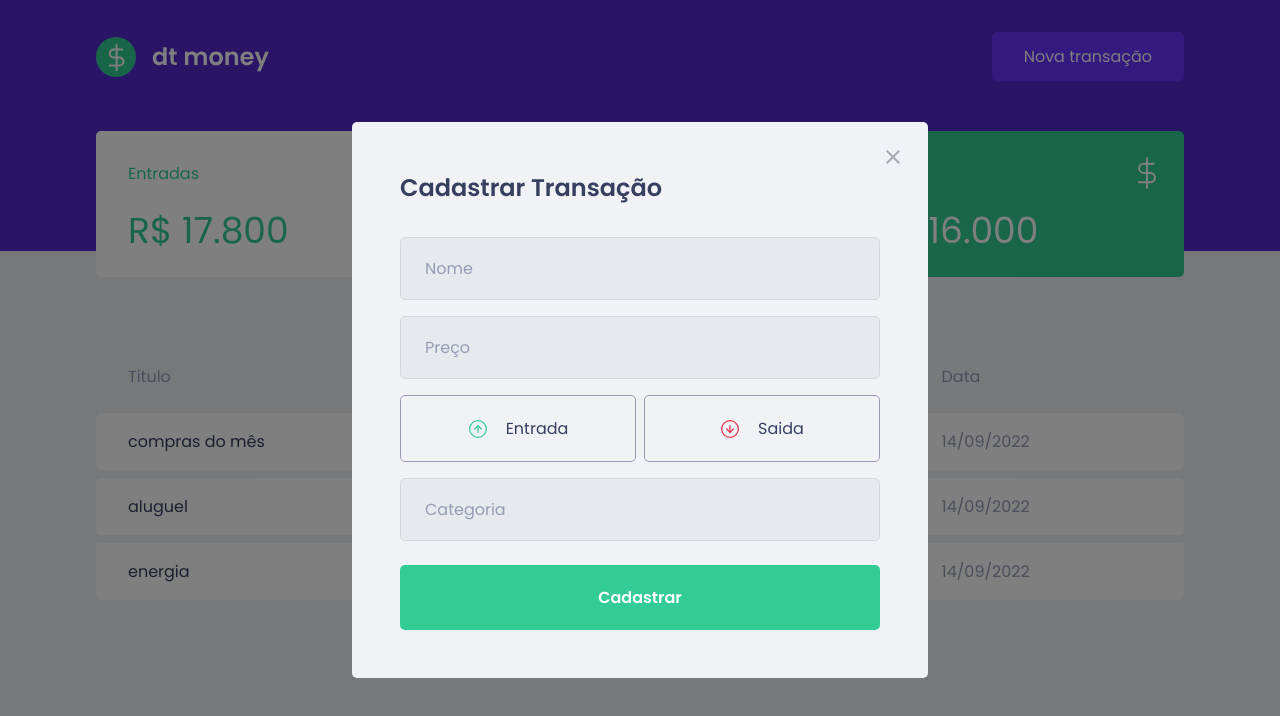
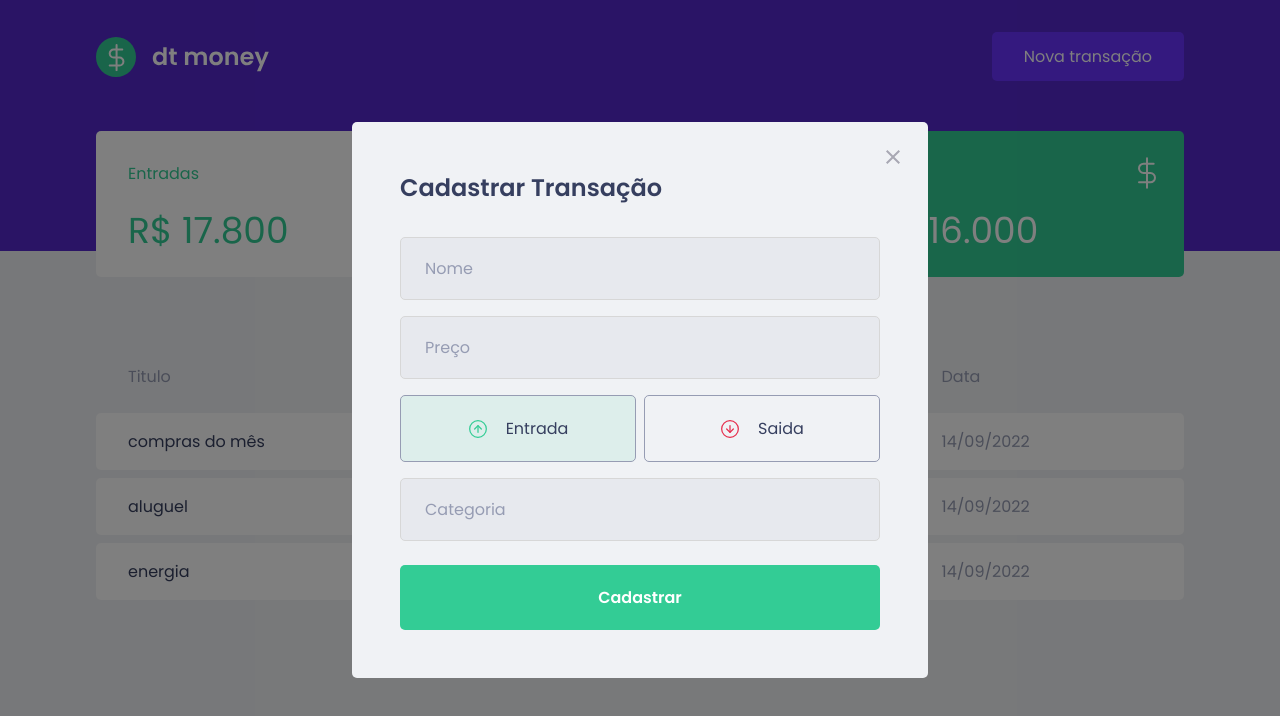
Before and after one commit to alquimara/Projetos-com-React, a React (Create React App) app in the folder VideoAula/dtmoney/: page / in a window 1280 px wide. Both pictures are taken after a click on the button "Nova transação". Shown: the top 716 px of the page. Built offline with nearby package versions, Linux system fonts and the light colour scheme; no server answers; what miragejs would draw is missing.

Commit message:
estilizado o componente de RadioButton, dentro do componente NewTransitions

```diff
--- a/VideoAula/dtmoney/package.json
+++ b/VideoAula/dtmoney/package.json
@@ -5,6 +5,7 @@
   "dependencies": {
     "axios": "^0.27.2",
     "miragejs": "^0.1.45",
+    "polished": "^4.2.2",
     "react": "^18.2.0",
     "react-dom": "^18.2.0",
     "react-modal": "^3.15.1",
--- a/VideoAula/dtmoney/src/Components/NewTransitionModal/index.tsx
+++ b/VideoAula/dtmoney/src/Components/NewTransitionModal/index.tsx
@@ -1,8 +1,9 @@
 import Modal from 'react-modal'
-import { Container ,TransitionTypeContainer} from './style';
+import { Container, RadioButton, TransitionTypeContainer } from './style';
 import  IconFechar from '../../Assents/Botão - Fechar.svg'
 import IconEntrada from '../../Assents/Entradas.svg'
 import IconSaida from '../../Assents/Saídas.svg'
+import { useState } from 'react';
 
 interface NewTransitionModalProps{
   isNewTransitonModalOpen:boolean;
@@ -11,6 +12,7 @@ interface NewTransitionModalProps{
 
 
 export function NewTransitionModal({isNewTransitonModalOpen,onCloseNewModal}:NewTransitionModalProps){
+  const[type,setType]=useState('deposit');
 
   return(
   <Modal isOpen={isNewTransitonModalOpen} onRequestClose={onCloseNewModal} overlayClassName="react-modal-overlay" className="react-modal-content">
@@ -23,16 +25,27 @@ export function NewTransitionModal({isNewTransitonModalOpen,onCloseNewModal}:New
       <form>
         <h2>Cadastrar Transação</h2>
         <input type="text" placeholder="Nome" />
-        <input type="text" placeholder="Preço"/>
+        <input type="number" placeholder="Preço"/>
         <TransitionTypeContainer>
-          <button type="button">
+          <RadioButton
+          type="button"
+          onClick={() => setType("deposit")}
+          isActive={type==='deposit'}
+          ActiveColor='green'
+          >
             <img src={IconEntrada} alt="icon de entrada"/>
             <p>Entrada</p>
-          </button>
-          <button type= "button">
+          </RadioButton>
+
+          <RadioButton type= "button"
+          onClick={() => setType("withdraw")}
+          isActive={type==='withdraw'}
+          ActiveColor='red'
+
+          >
             <img src={IconSaida} alt="icon de entrada"/>
             <p>Saida</p>
-          </button>
+          </RadioButton>
         </TransitionTypeContainer>
         <input type="text" placeholder="Categoria"/>
         <button type="submit">Cadastrar</button>
--- a/VideoAula/dtmoney/src/Components/NewTransitionModal/style.ts
+++ b/VideoAula/dtmoney/src/Components/NewTransitionModal/style.ts
@@ -1,4 +1,5 @@
 import styled from "styled-components";
+import {darken, transparentize}  from "polished";
 
 export const Container = styled.div`
 
@@ -49,19 +50,33 @@ display: grid;
 grid-template-columns: 1fr 1fr;
 gap:0.8rem;
 margin:1.6rem 0 1.6rem 0;
+`
 
 
-
-
-button{
+interface RadioButtonProps{
+  isActive: boolean;
+  ActiveColor: 'green' | 'red' ;
+}
+const Colors = {
+  green:'#33CC95',
+  red:'#e52e4d'
+}
+export const RadioButton=styled.button<RadioButtonProps>`
   display: flex;
   align-items: center;
   justify-content: center;
   padding: 2rem 0;
   border: 1.5px solid #969CB3;
   border-radius:0.5rem;
-  background:transparent;
+  background:${(props) => props.isActive
+  ? transparentize(0.9, Colors[props.ActiveColor]) //deixa a cor transparent e pega qual cor vai aparecer no button
+  : 'transparent'};
   transition: filter 0.2s;
+  transition: border-color 0.2s;
+  &:hover{
+    border-color:${darken(0.5, '#969CB3')} //utilizando a funcao darken para escurecer a borda em 10%
+
+  }
 
   p{
     margin-left: 1.8rem;
@@ -73,5 +88,5 @@ button{
     height: 2rem;
   }
 
-}
+
 `
```
Also changed, not shown: 1 other file (tests, documents, lock files or other folders).
